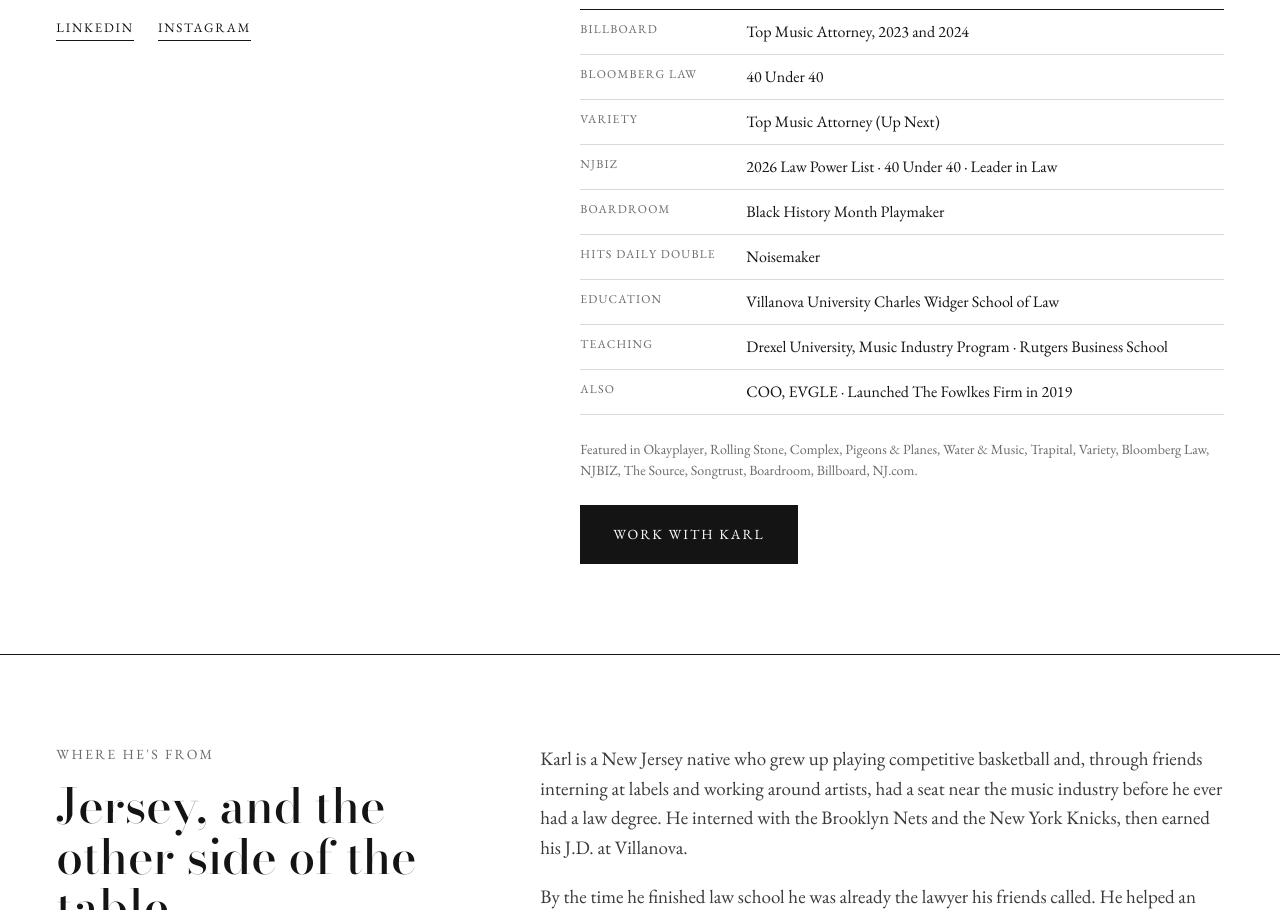
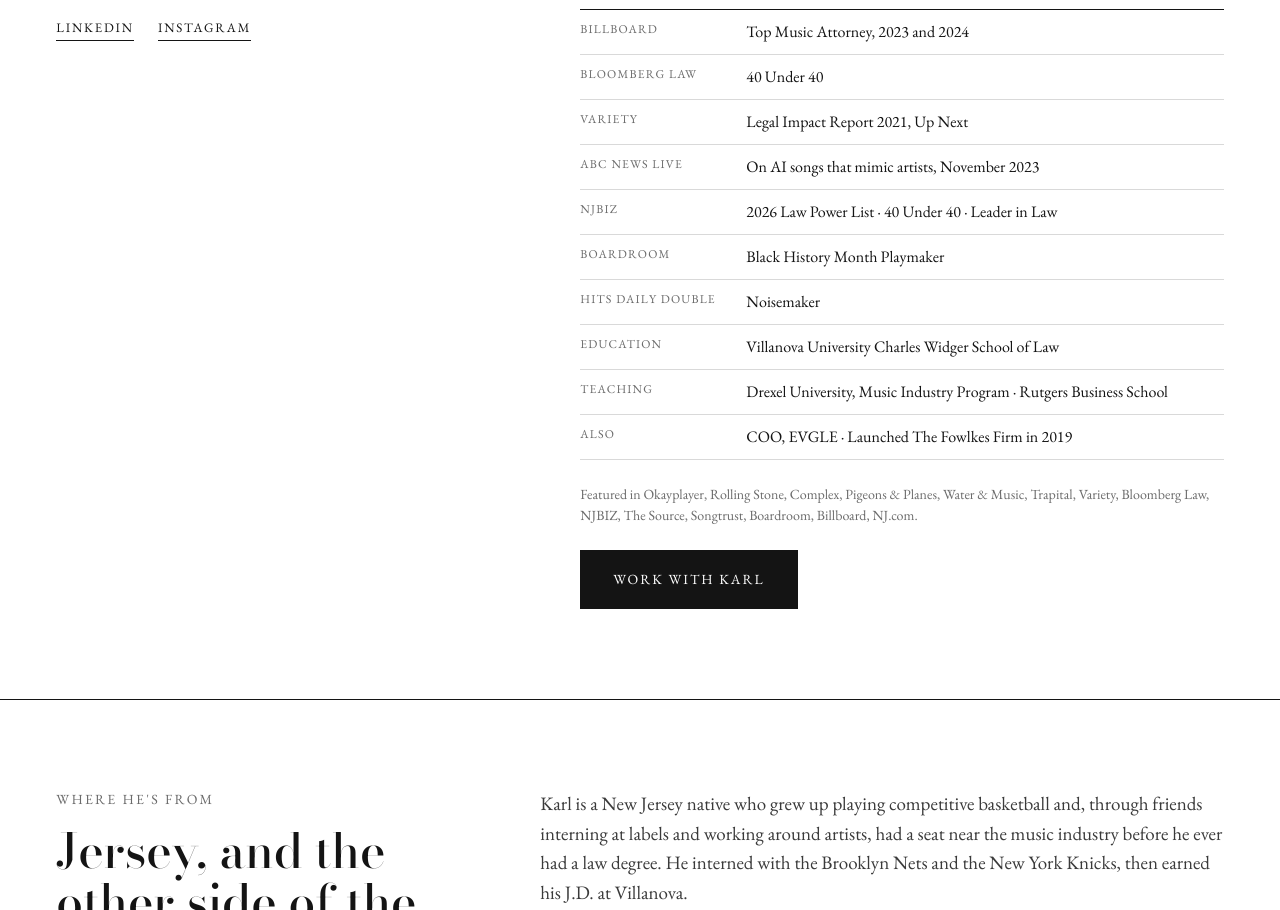
Before and after one commit to josuekenge/fowlkes-firm, a React (Vite) app: page /about in a window 1280 px wide. Shown: the part 1065-1975 px from the top of the page. Built offline with nearby package versions, Linux system fonts and the light colour scheme.

Commit message:
Data: My Turn plaque is 3x Platinum; add Variety 2021 and ABC News Live to recognition

```diff
--- a/src/data/site.js
+++ b/src/data/site.js
@@ -152,7 +152,7 @@
 
 export const certified = [
   ['3×', 'Platinum', 'Polo G ft Juice WRLD, Flex'],
-  ['2×', 'Platinum', 'Lil Baby, My Turn'],
+  ['3×', 'Platinum', 'Lil Baby, My Turn'],
   ['1×', 'Platinum', "Bleu ft Drake, You're Mine Still"],
   ['1×', 'Platinum', 'Mo3 & OG Bobby Billions, Outside'],
   ['Gold', '×5', 'Blxst · NLE Choppa · Rod Wave · 41 · Brent Faiyaz & Joony'],
@@ -213,7 +213,8 @@
   recognition: [
     ['Billboard', 'Top Music Attorney, 2023 and 2024'],
     ['Bloomberg Law', '40 Under 40'],
-    ['Variety', 'Top Music Attorney (Up Next)'],
+    ['Variety', 'Legal Impact Report 2021, Up Next'],
+    ['ABC News Live', 'On AI songs that mimic artists, November 2023'],
     ['NJBIZ', '2026 Law Power List · 40 Under 40 · Leader in Law'],
     ['Boardroom', 'Black History Month Playmaker'],
     ['HITS Daily Double', 'Noisemaker'],
@@ -269,7 +270,7 @@
     ['Corbett', 'corbettmusic', ['Nas', 'Anderson .Paak', 'Hit-Boy', 'The Game', 'DDG', 'Polo G'], '"King\'s Disease," "Salute," "Flex" (3x Platinum). Five years of records with the firm.'],
     ['Coleman', 'colxmxn', ['J. Cole', 'Jack Harlow', 'Lil Wayne', 'Joey Bada$$', 'Kodak Black'], '"39 Intro" on J. Cole\'s #1 "The Fall Off," "Nail Tech," "Sharks" on The Carter VI.'],
     ['Kid Masterpiece', 'kidmasterpiece', ['Drake', 'PARTYNEXTDOOR'], 'Intro and "Flight\'s Booked" on "Honestly, Nevermind"; five tracks on "Some Sexy Songs 4 U."'],
-    ['Section 8', 'sectionnn8', ['Lil Baby', 'Migos', 'Ty Dolla $ign', 'Est Gee', '42 Dugg'], '"My Turn" (2x Platinum), "Type Shit," "Champions," "All 100s."'],
+    ['Section 8', 'sectionnn8', ['Lil Baby', 'Migos', 'Ty Dolla $ign', 'Est Gee', '42 Dugg'], '"My Turn" (3x Platinum), "Type Shit," "Champions," "All 100s."'],
     ['Hollywood Cole', '_hollywoodcole', ['Jack Harlow', 'Doja Cat', 'Wale'], '"Just Us," three tracks on "Monica," "Where To Start."'],
     ['Noah Pettigrew', 'noahpettigrew_', ['Lil Baby', 'Lil Durk', '42 Dugg', 'Vory'], '"My Turn," "The Voice of the Heroes," "Alone."'],
     ['Young TN', 'youngtn', ['Lil Baby', 'Lil Durk'], '"My Turn," "Wild Child," "The Voice of the Heroes."'],
@@ -305,7 +306,7 @@
 export const plaques = [
   ['4×', 'Platinum', 'Lil Uzi Vert, Just Wanna Rock', 'Presented to Karl Fowlkes, Esq.', '/images/plaque-4x-platinum.jpg'],
   ['3×', 'Platinum', 'Polo G ft Juice WRLD, Flex', 'Client Corbett', null],
-  ['2×', 'Platinum', 'Lil Baby, My Turn', 'Clients Section 8, Noah Pettigrew, Young TN', null],
+  ['3×', 'Platinum', 'Lil Baby, My Turn', 'Clients Section 8, Noah Pettigrew, Young TN', null],
   ['1×', 'Platinum', 'Bleu ft Drake, You\'re Mine Still', 'Client Nate Rhoads', null],
   ['1×', 'Platinum', 'Mo3 & OG Bobby Billions, Outside', 'Client production', null],
   ['Gold', '', '41, Bent', 'Client production', '/images/plaque-41-bent.jpg'],
```
